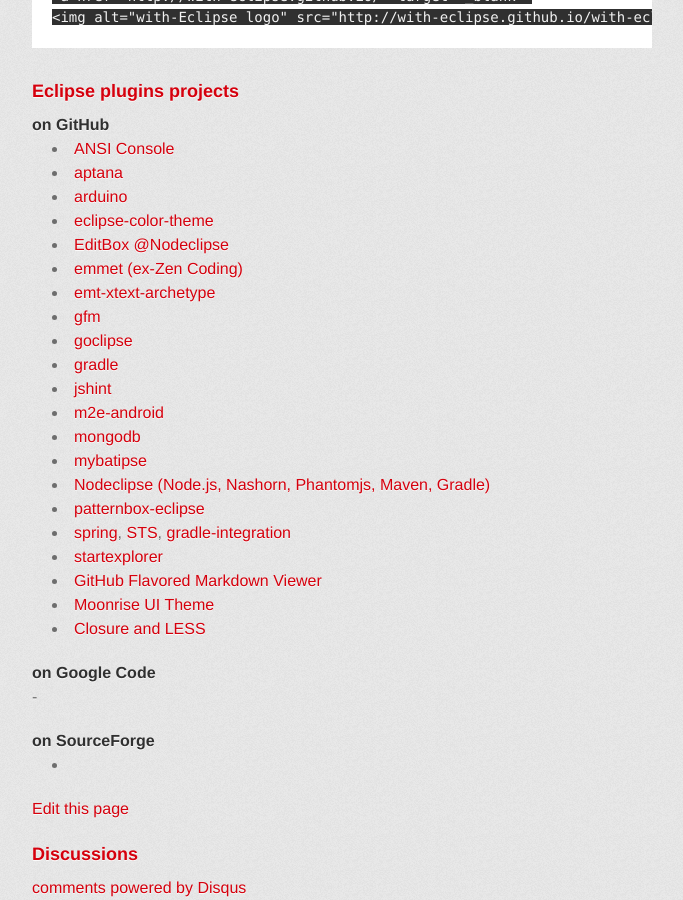
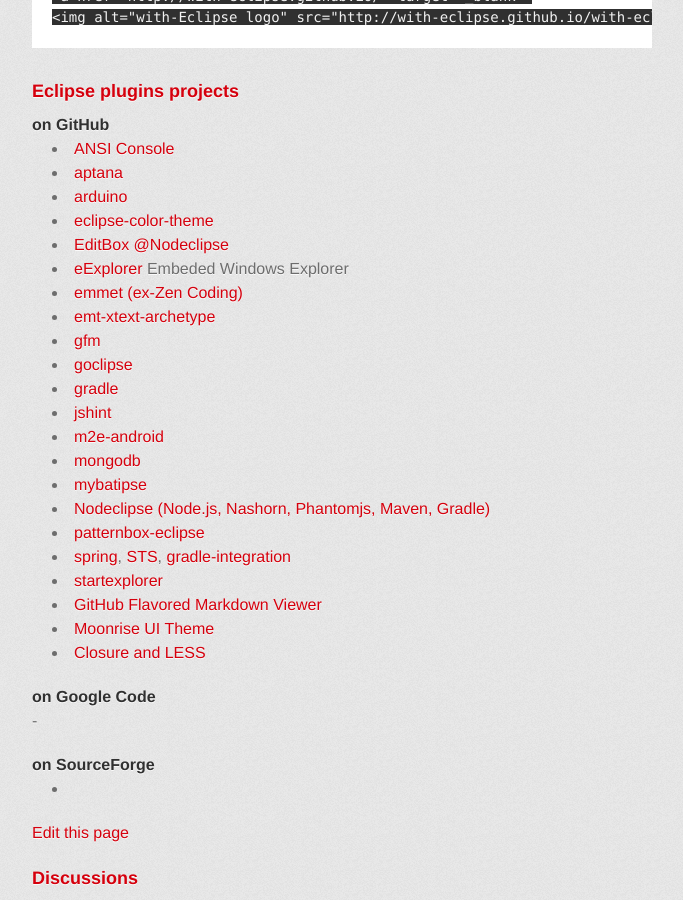
Before and after one commit to with-Eclipse/with-eclipse.github.io, a Jekyll site: the page built from index.md, in a window 1280 px wide and 900 px high, scrolled down 1814 px. Shown: the whole window, without its empty margins (298-981 px from the left). Built offline with Jekyll 4.4.1, drawn with Linux system fonts in a browser that asks for light colours; Markdown is read by kramdown in place of the engine named in the settings; comment, search, counter and statistics services are not loaded.

Commit message:
eExplorer

```diff
--- a/index.md
+++ b/index.md
@@ -84,6 +84,7 @@ Just use code snippet below:
 - [arduino](https://github.com/jantje/arduino-eclipse-plugin)
 - [eclipse-color-theme](https://github.com/eclipse-color-theme/eclipse-color-theme)
 - [EditBox @Nodeclipse](https://github.com/Nodeclipse/EditBox)
+- [eExplorer](https://github.com/culmat/eExplorer) Embeded Windows Explorer
 - [emmet (ex-Zen Coding)](https://github.com/emmetio/emmet-eclipse)
 - [emt-xtext-archetype](https://github.com/fuinorg/emt-xtext-archetype)
 - [gfm](https://github.com/satyagraha/gfm_viewer)
```
